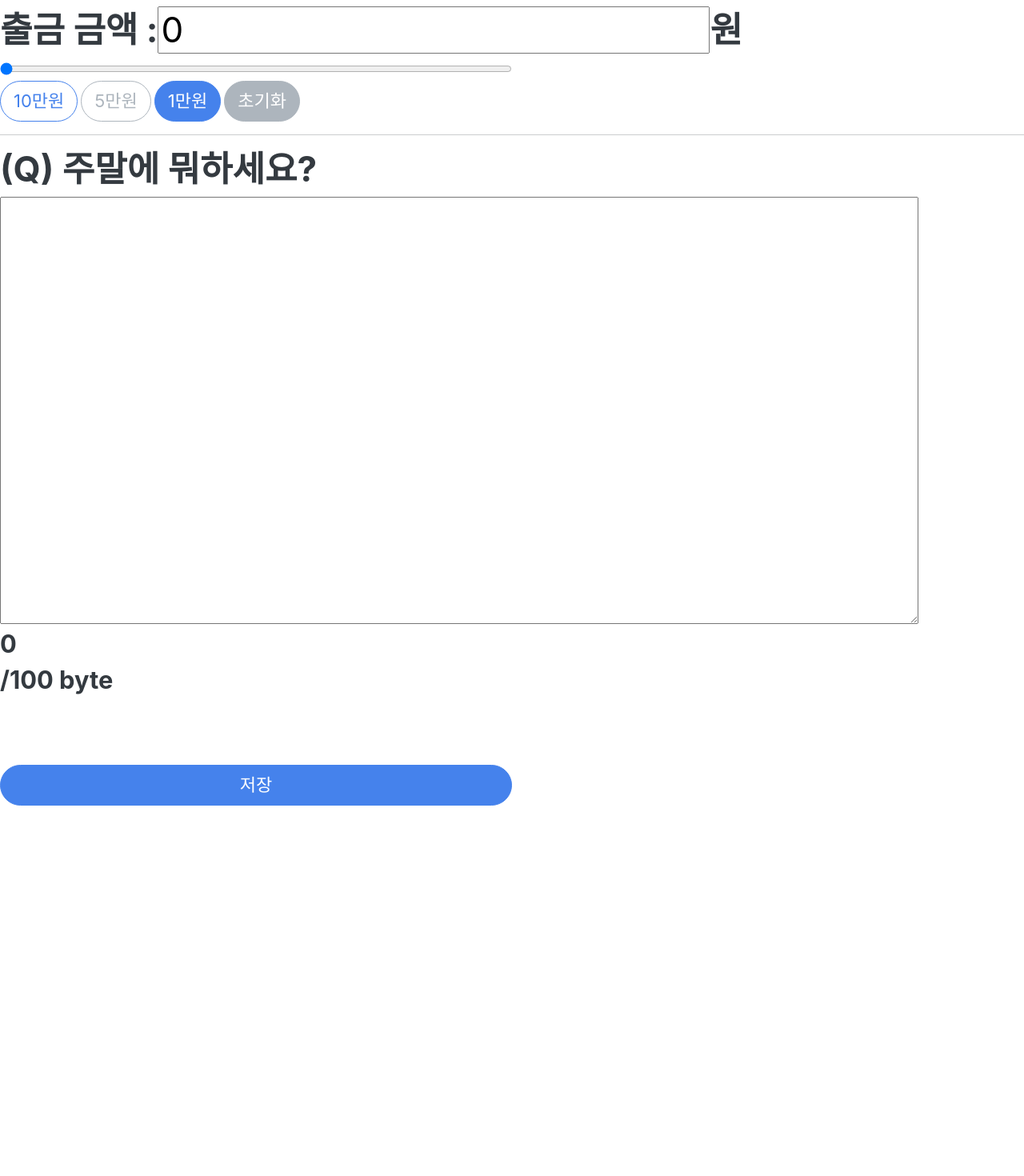
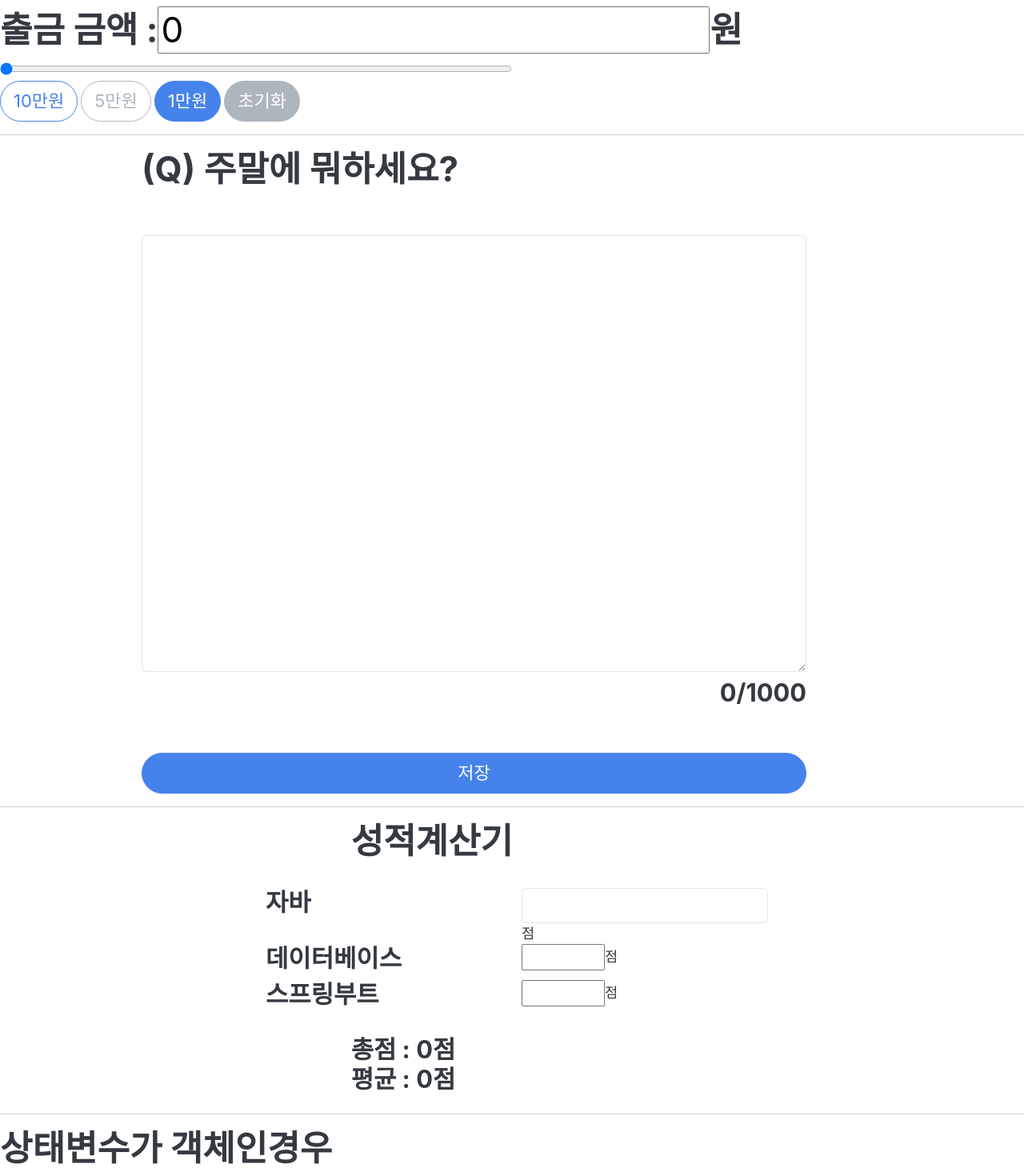
Before and after one commit to tpfkalrrltk/kh12-react, a React (Create React App) app in the folder demo03/: page / in a window 1280 px wide. Shown: the part 583-2053 px from the top of the page at 80% size. Before the commit the page ends 1590 px from the top, so only its background shows below. Built offline with nearby package versions, Linux system fonts and the light colour scheme.

Commit message:
성적 계산기

```diff
--- a/demo03/src/App.js
+++ b/demo03/src/App.js
@@ -4,6 +4,8 @@ import Exam01 from './components/Exam01';
 import Exam02 from './components/Exam02';
 import Exam03 from './components/Exam03';
 import Exam04 from './components/Exam04';
+import Exam05 from './components/Exam05';
+import Exam06 from './components/Exam06';
 
 
 function App() {
@@ -18,6 +20,10 @@ function App() {
     <Exam03/>
     <hr/>
     <Exam04/>
+    <hr/>
+    <Exam05/>
+    <hr/>
+    <Exam06/>
     </>
   );
 
--- a/demo03/src/components/Exam04.js
+++ b/demo03/src/components/Exam04.js
@@ -1,24 +1,48 @@
-import { useState } from "react";
+import { useEffect, useState } from "react";
 
 const Exam04 = () => {
+    //const[필드명, 세터메소드명] =useStrate(초기값);
+    const [text, setText] = useState("");
+    const [length, setLength] = useState(0);
 
-    const [text, setText] = useState(0);
-    //const [text,setText] =useState("[classNeme=size]");
-
-
+    //state끼리 의존성이 생기는 경우가 있다.
+    // - text가 변하면 length가 변해야한다
+    // - 수동으로 하는것이 아니라 자동으로 변하도록 설정할수 있다.
+    // - useEffect 훅 사용
+    // - useEffect(함수,[감지항목]);
+    useEffect(()=>{setLength(text.length)}, [text]);
 
     return (
         <>
-            <h1>(Q) 주말에 뭐하세요?</h1>
-            <textarea className="size" cols={100} rows={20} onInput={(e)=> setText(e.target.textLength)}
-            ></textarea>
+            <div className="container">
+                <div className="row">
+                    <div className="col-6 offset-1">
+                        <h1>(Q) 주말에 뭐하세요?</h1>
+                    </div>
+                </div>
+
+                <div className="row mt-5">
+                    <div className="col-9 offset-1">
+                        {/* <textarea className="form-control"  value={} cols={100} rows={20} onInput={(e) => setText(e.target.textLength)} */}
+                        <textarea className="form-control" value={text} cols={50} rows={20} onInput={(e) => { setText(e.target.value) }}
+                        ></textarea>
+                    </div>
+                </div>
 
 
+                <div className="row mt-2">
+                    <div className="col-10 text-end">
+                        <h3> {length}/1000</h3>
+                    </div>
+                </div>
 
-            <h3><span>{text}</span></h3>
-            <h3 className="">/100 byte</h3>
-            <br /><br /> <br />
-            <button className="w-50 btn-lg btn btn-primary">저장</button>
+                <div className="row mt-5">
+                    <div className="col-9 offset-1">
+                        <button className="w-100 btn-lg btn btn-primary">저장</button>
+                    </div>
+                </div>
+
+            </div>
         </>
     );
 
--- /dev/null
+++ b/demo03/src/components/Exam05.js
@@ -0,0 +1,75 @@
+import { useEffect, useState } from "react";
+
+
+const Exam05 = () => {
+    //state를 3개로 보면 =(java, data, spring)
+    //state를 5개로 보면 =(java, data, spring) => (total,avg)
+    const [java, setJava] = useState(0);
+    const [data, setData] = useState(0);
+    const [spring, setSpring] = useState(0);
+
+    const [total, setTotal] = useState(0);
+    const [avg, setAvg] = useState(0);
+
+    useEffect(() => {
+        setTotal(java + data + spring);
+    }, [java, data, spring]);
+    useEffect(() => { setAvg(total / 3) }, [total]);
+
+    // function total(java, data, spring) {
+    //     return (java + data + spring);
+    // }
+    // function avg(java, data, spring) {
+    //     return (java + data + spring) / 3;
+    // }
+
+    return (<>
+        <div className="container-fluid">
+            <div className="row">
+                <div className="col offset-4">
+                    <h1>성적계산기</h1>
+                </div>
+            </div>
+            <div className="row mt-4">
+                <div className="col-3 offset-3">
+                    <h3>자바</h3>
+                </div>
+                <div className="col-6">
+                    <input type="number" className="form-control w-50" min={0} max={100} onChange={(e) => setJava(parseInt(e.target.value))}></input>점
+                </div>
+
+            </div>
+            <div className="row">
+                <div className="col-3 offset-3">
+                    <h3>데이터베이스</h3>
+                </div>
+                <div className="col-3">
+                    <input type="number" min={0} max={100} onChange={(e) => setData(parseInt(e.target.value))}></input>점
+                </div>
+
+            </div>
+            <div className="row">
+                <div className="col-3 offset-3">
+                    <h3>스프링부트</h3>
+                </div>
+                <div className="col-3">
+                    <input type="number" min={0} max={100} onChange={(e) => setSpring(parseInt(e.target.value))}></input>점
+                </div>
+
+            </div>
+            <div className="row mt-4">
+                <div className="col-3 offset-4">
+                    <h3>
+                        총점 :  {total}점
+                        <br></br>
+                        평균 :  {avg}점
+                    </h3>
+                </div>
+            </div>
+
+
+
+        </div>
+    </>);
+}
+export default Exam05;
--- /dev/null
+++ b/demo03/src/components/Exam06.js
@@ -0,0 +1,14 @@
+
+
+const Exam06 = () => {
+
+    return (
+        <>
+            <h1>상태변수가 객체인경우</h1>
+
+
+
+        </>
+    );
+}
+export default Exam06;
```
